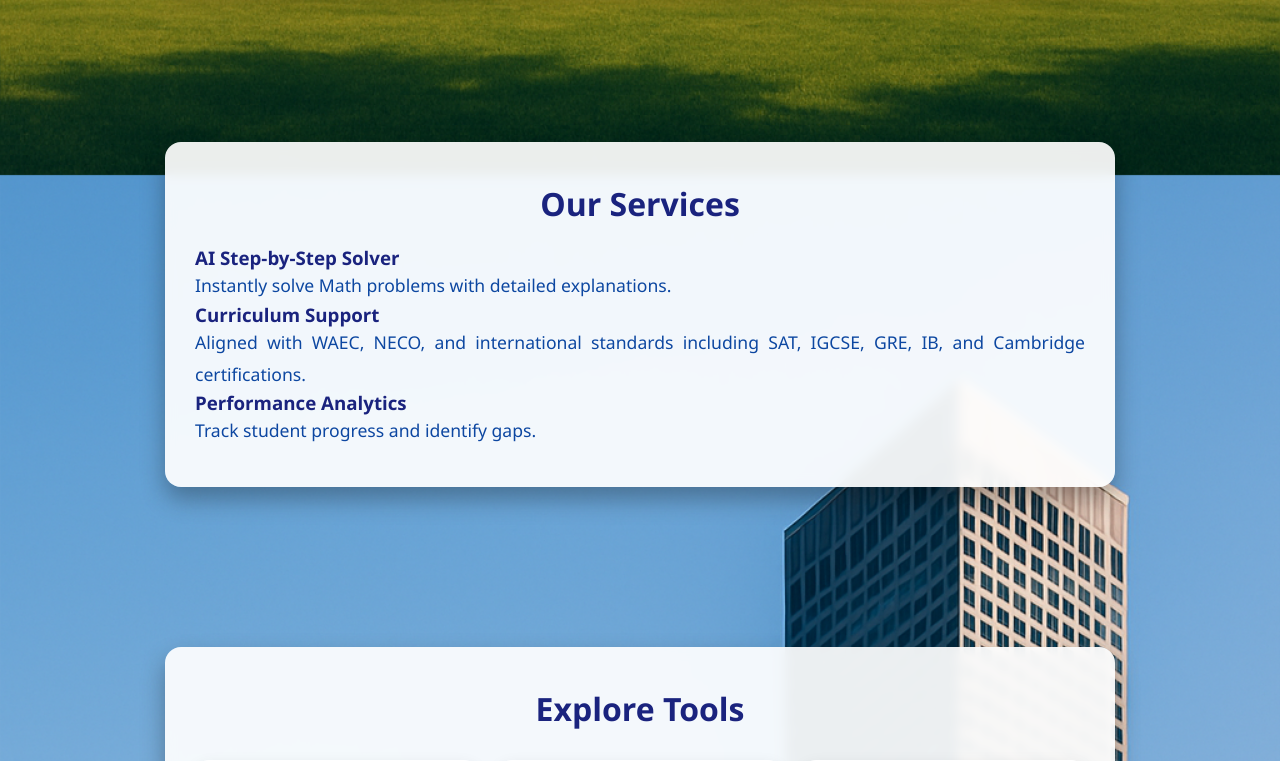
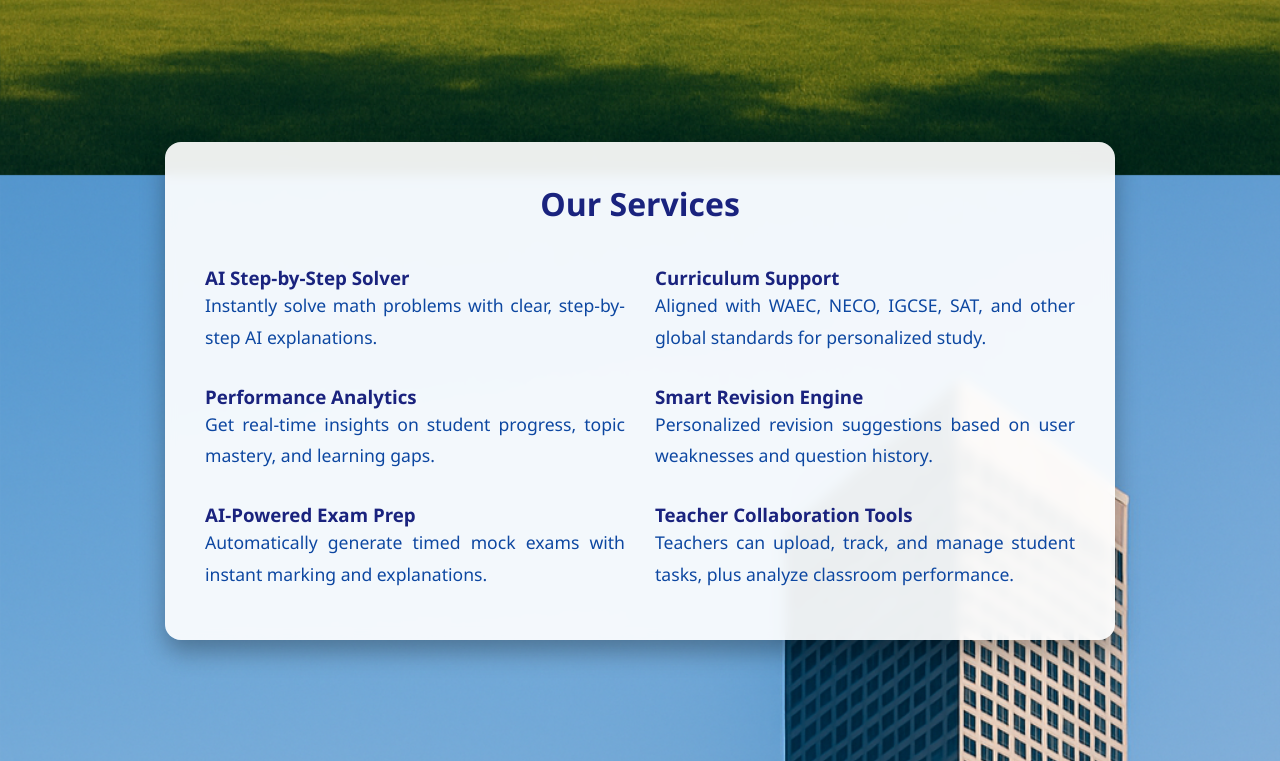
Before and after one commit to lohochris/sunmac-backend, a Django app: page / in a window 1280 px wide; the page is wider, and only the part inside the window is pictured. Shown: the part 1745-2506 px from the top of that part. Run offline with Django 5.2, Linux system fonts and the light colour scheme.

Commit message:
Updated UI, added new Explore Tools, styled Services, fixed Teacher Tool response

```diff
--- a/core/static/core/css/style.css
+++ b/core/static/core/css/style.css
@@ -213,7 +213,7 @@
   justify-content: center;
 }
 
-.tool-cards {
+.tool-cards{
   display: grid;
   grid-template-columns: repeat(auto-fit, minmax(260px, 1fr));
   gap: 20px;
@@ -252,6 +252,45 @@
 
 .tool-card:hover {
   transform: translateY(-5px);
+}
+
+/* === Responsive Card Grid Layout for Services & Tools === */
+.service-cards,
+.tool-buttons {
+  display: grid;
+  grid-template-columns: repeat(auto-fit, minmax(280px, 1fr));
+  gap: 30px;
+  margin-top: 30px;
+  padding: 10px;
+}
+
+/* === Shared Card Style for Tools and Services === */
+.service .cards {
+  background: rgba(255, 255, 255, 0.96);
+  border-left: 6px solid #1a237e;
+  padding: 25px;
+  border-radius: 12px;
+  box-shadow: 0 6px 16px rgba(0, 0, 0, 0.1);
+  transition: transform 0.3s ease, box-shadow 0.3s ease;
+  text-align: center;
+}
+
+.service .card:hover {
+  transform: translateY(-6px);
+  box-shadow: 0 12px 28px rgba(0, 0, 0, 0.2);
+}
+
+.service .cards h3 {
+  font-size: 1.3rem;
+  margin-bottom: 12px;
+  color: #1a237e;
+}
+
+.service .cards p {
+  font-size: 1rem;
+  color: #333;
+  line-height: 1.6;
+  text-align: justify;
 }
 
 
--- a/core/templates/core/index.html
+++ b/core/templates/core/index.html
@@ -87,29 +87,54 @@
 
   <!-- Services Section -->
   <section class="services" id="services">
-    <div class="section-wrapper">
+  <div class="section-wrapper">
     <h2>Our Services</h2>
     <div class="service-cards">
       <div class="card">
         <h3>AI Step-by-Step Solver</h3>
-        <p class="justified-text">Instantly solve Math problems with detailed explanations.</p>
+        <p class="justified-text">
+          Instantly solve math problems with clear, step-by-step AI explanations.
+        </p>
       </div>
+
       <div class="card">
         <h3>Curriculum Support</h3>
         <p class="justified-text">
-          Aligned with WAEC, NECO, and international standards
-          including SAT, IGCSE, GRE, IB, and Cambridge certifications.
+          Aligned with WAEC, NECO, IGCSE, SAT, and other global standards for personalized study.
         </p>
       </div>
+
       <div class="card">
         <h3>Performance Analytics</h3>
-        <p class="justified-text">Track student progress and identify gaps.</p>
+        <p class="justified-text">
+          Get real-time insights on student progress, topic mastery, and learning gaps.
+        </p>
+      </div>
+
+      <div class="card">
+        <h3>Smart Revision Engine</h3>
+        <p class="justified-text">
+          Personalized revision suggestions based on user weaknesses and question history.
+        </p>
+      </div>
+
+      <div class="card">
+        <h3>AI-Powered Exam Prep</h3>
+        <p class="justified-text">
+          Automatically generate timed mock exams with instant marking and explanations.
+        </p>
+      </div>
+
+      <div class="card">
+        <h3>Teacher Collaboration Tools</h3>
+        <p class="justified-text">
+          Teachers can upload, track, and manage student tasks, plus analyze classroom performance.
+        </p>
       </div>
     </div>
   </div>
-  </section>
+</section>
 
-   <!-- Explore Tools Section -->
 <!-- Explore Tools Section -->
 <section class="tools" id="tools">
   <div class="section-wrapper">
--- a/core/urls.py
+++ b/core/urls.py
@@ -35,4 +35,5 @@
     path('student/tools/', student_tools, name='student_tools'),
     path('student/solution/', views.student_solution_view, name='student_solution'),
     path('teacher/tools/', teacher_tools, name='teacher_tools'),
+    path('teacher-solution/', views.teacher_solution_view, name='teacher_solution'),
 ]
```
Also changed, not shown: core/templates/core/student_tools.html (+7 -2 lines), core/templates/core/teacher_solution.html (added, +14 -0 lines), core/templates/core/teacher_tools.html (+15 -6 lines), core/views.py (+23 -7 lines), uploads/MSC CERT 2.jpg (added), uploads/Screenshot 2025-07-10 063436.png (added).
